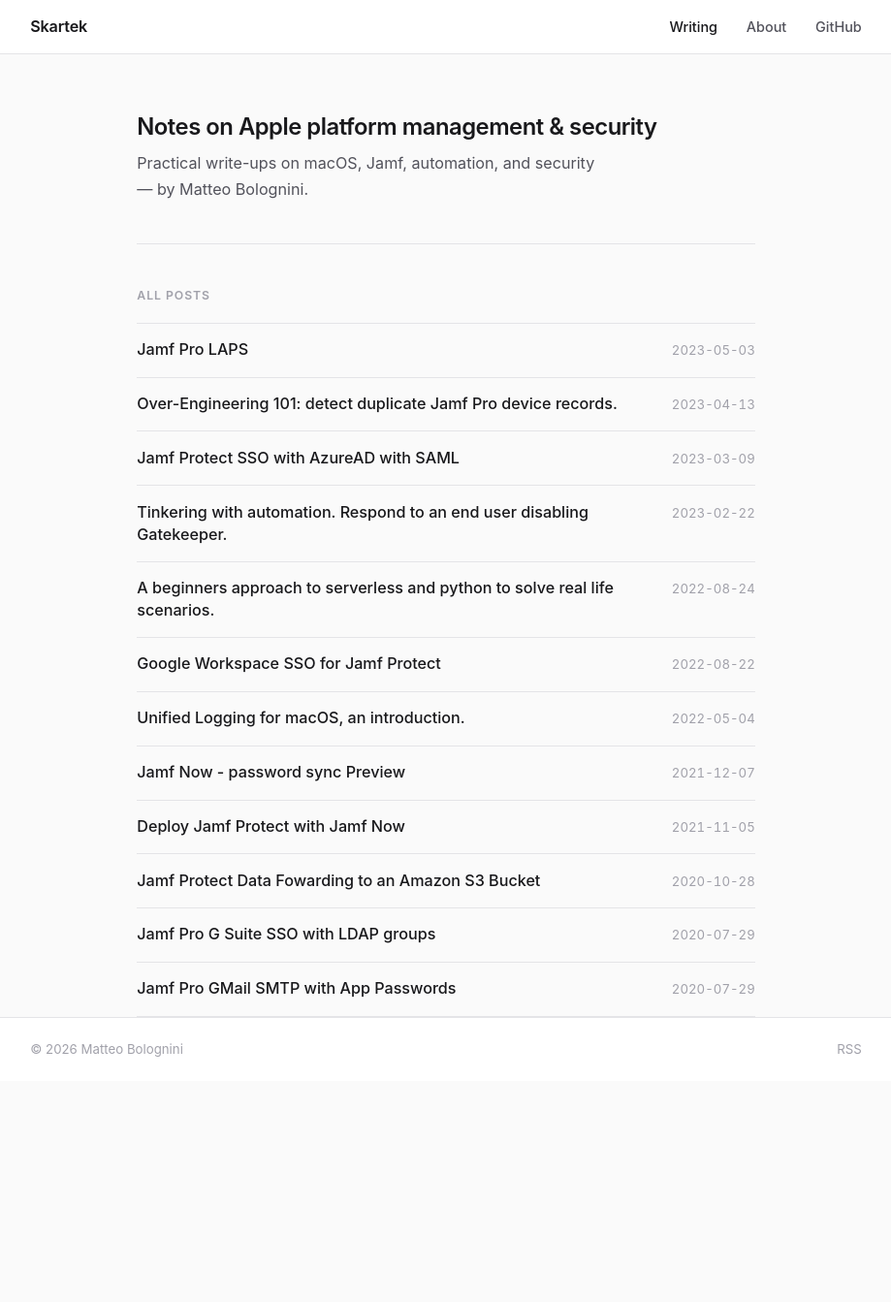
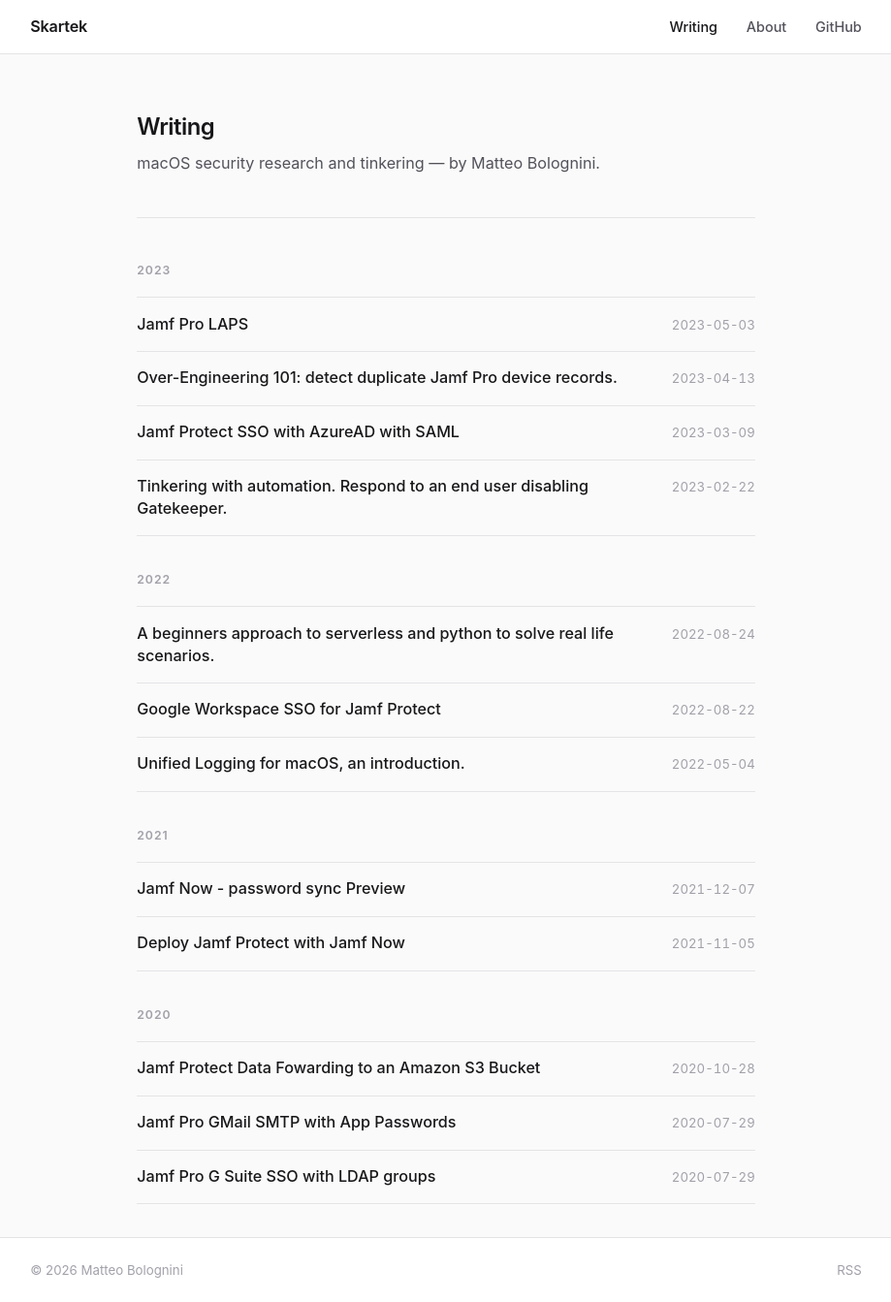
Before and after one commit to matteo-bolognini/matteo-bolognini.github.io, a Jekyll site: the page built from index.html, in a window 1280 px wide. Shown: the whole page at 97% size, without its empty margins (180-1099 px from the left). Built offline with Jekyll 4.4.1, drawn with Linux system fonts in a browser that asks for light colours; before the commit the page ends 1115 px from its top, so only the background shows below that.

Commit message:
Update description, about page, group posts by year

```diff
--- a/_config.yml
+++ b/_config.yml
@@ -1,5 +1,5 @@
 title: Skartek
-description: Notes on macOS, Apple platform management, and security — Matteo Bolognini
+description: macOS security research and tinkering — Matteo Bolognini
 url: "https://skartek.dev"
 baseurl: ""
 
--- a/_sass/main.scss
+++ b/_sass/main.scss
@@ -418,3 +418,8 @@
 
   .site-header nav { gap: 1.25rem; }
 }
+
+// ── Year groups ───────────────────────────────────────────────────────────────
+.year-group {
+  margin-bottom: 2rem;
+}
--- a/index.html
+++ b/index.html
@@ -4,15 +4,16 @@
 ---
 <div class="wrapper">
   <div class="home-intro">
-    <h1>Notes on Apple platform management & security</h1>
-    <p>Practical write-ups on macOS, Jamf, automation, and security — by Matteo Bolognini.</p>
+    <h1>Writing</h1>
+    <p>macOS security research and tinkering — by Matteo Bolognini.</p>
   </div>
 
-  <p class="posts-label">All posts</p>
-
+  {% assign postsByYear = site.posts | group_by_exp: "post", "post.date | date: '%Y'" %}
+  {% for year in postsByYear %}
+  <div class="year-group">
+    <p class="posts-label">{{ year.name }}</p>
     <ul class="post-list">
-    {% assign sorted_posts = site.posts | sort: 'date' | reverse %}
-    {% for post in sorted_posts %}
+      {% for post in year.items %}
       <li class="post-item">
         <a href="{{ post.url | relative_url }}">
           <span class="post-title">{{ post.title }}</span>
@@ -22,3 +23,5 @@
       {% endfor %}
     </ul>
   </div>
+  {% endfor %}
+</div>
```
Also changed, not shown: about.md (+5 -1 lines). Lines whose indentation alone changed are shown as unchanged.
